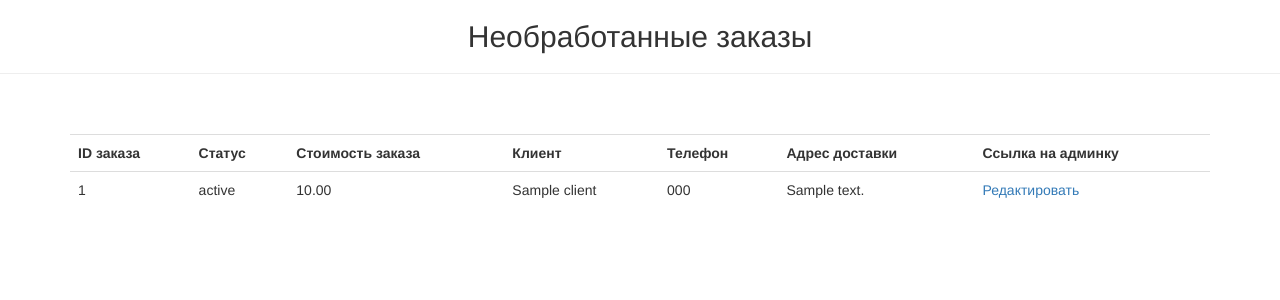
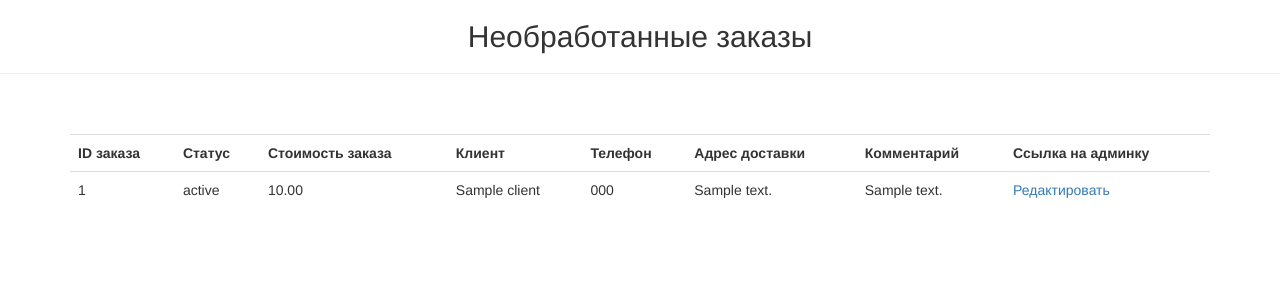
Before and after one commit to b10t/updating-delivery, a Django app: template restaurateur/templates/order_items.html in a window 1280 px wide. Shown: the part 52-352 px from the top of the page. Run offline with Django 3.2, Linux system fonts and the light colour scheme; the template is opened without the code that fills it: most values are stand-ins (such as "Sample title", 1, 10 or a date in 2020); parts of the project's set-up code (start-up, migrations or seed data) failed here and were passed over; some libraries are stand-ins or nearby versions.

Commit message:
Added comments for orders.

```diff
--- a/foodcartapp/models.py
+++ b/foodcartapp/models.py
@@ -171,6 +171,11 @@ class Order(models.Model):
         default='U',
         max_length=1
     )
+    comment = models.TextField(
+        verbose_name='Комментарий',
+        blank=True,
+        null=False
+    )
 
     objects = OrderQuerySet.as_manager()
 
--- a/restaurateur/templates/order_items.html
+++ b/restaurateur/templates/order_items.html
@@ -19,6 +19,7 @@
       <th>Клиент</th>
       <th>Телефон</th>
       <th>Адрес доставки</th>
+      <th>Комментарий</th>
       <th>Ссылка на админку</th>
     </tr>
 
@@ -30,6 +31,7 @@
         <td>{{ item.client }}</td>
         <td>{{ item.phonenumber }}</td>
         <td>{{ item.address }}</td>
+        <td>{{ item.comment }}</td>
         <td><a href="{{ item.url|urlencode }}?next={{ request.path }}">Редактировать</a></td>
       </tr>
     {% endfor %}
--- a/restaurateur/views.py
+++ b/restaurateur/views.py
@@ -113,6 +113,7 @@ def view_orders(request):
             'client': f'{order.firstname} {order.lastname}',
             'phonenumber': order.phonenumber,
             'address': order.address,
+            'comment': order.comment,
             'url': url,
         }
         order_items.append(order_item)
```
Also changed, not shown: foodcartapp/migrations/0045_order_comment.py (added), foodcartapp/migrations/0046_alter_order_comment.py (added).
